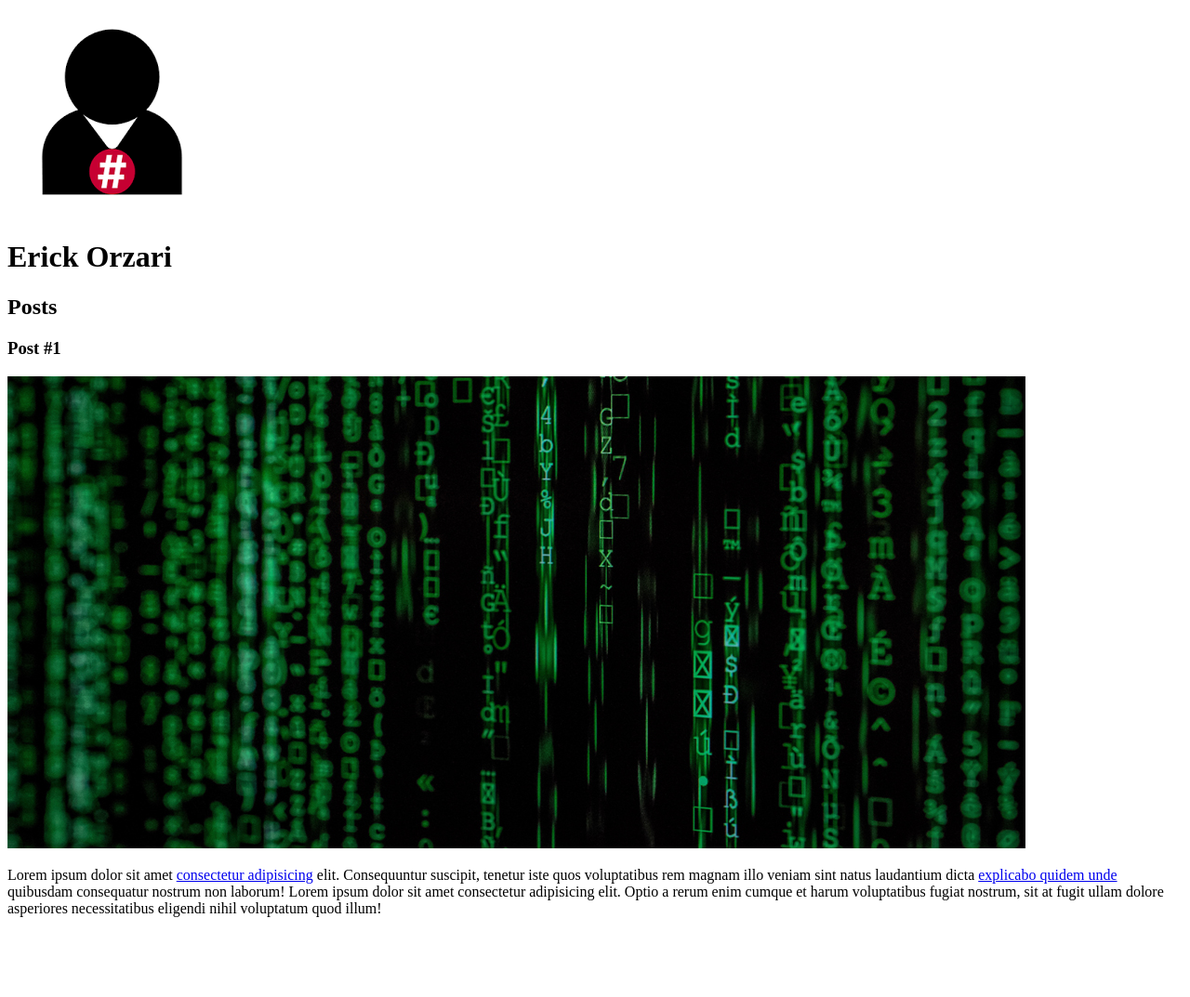
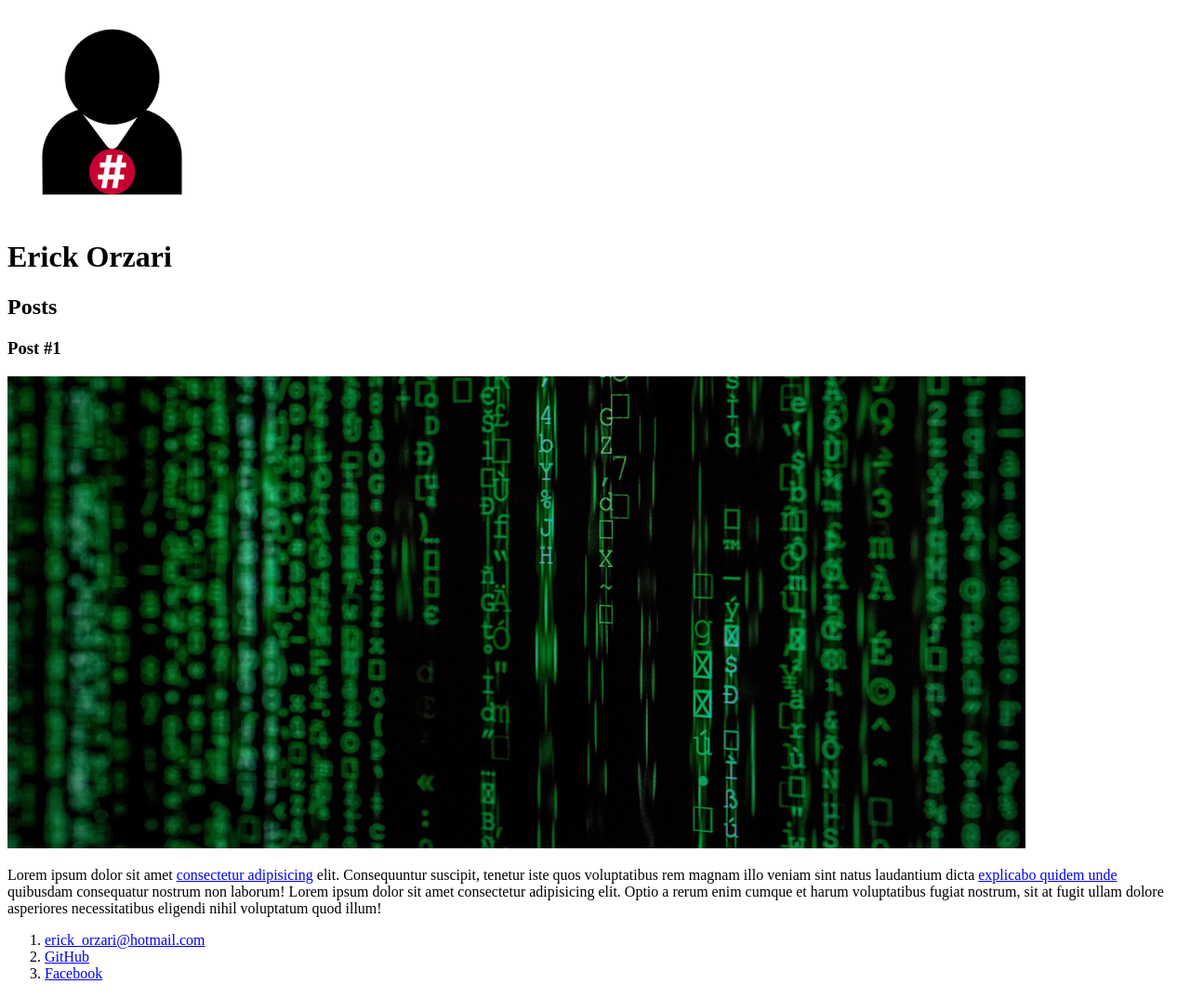
Before and after one commit to erickoor/Estudos-DIO, a plain HTML site: page Curso HTML5/index.html in a window 1280 px wide. Shown: the whole page at 93% size. Before the commit the page ends 1003 px from the top, so only its background shows below. Drawn offline with Linux system fonts and the light colour scheme.

Commit message:
Update index.html
Adição dos contatos

```diff
--- a/Curso HTML5/index.html
+++ b/Curso HTML5/index.html
@@ -24,6 +24,18 @@
                 </p>
             </article>
         </section>
-        <footer></footer>
+        <footer>
+            <ol>
+                <li>
+                    <a href="mailto:erick_orzari@hotmailcom">erick_orzari@hotmail.com</a>
+                </li>
+                <li>
+                    <a href="https://github.com/erickoor" target="_blank">GitHub</a>
+                </li>
+                <li>
+                    <a href="https://www.facebook.com/erick.orzari/" target="_blank">Facebook</a>
+                </li>
+            </ol>
+        </footer>
     </body>
 </html>
```
